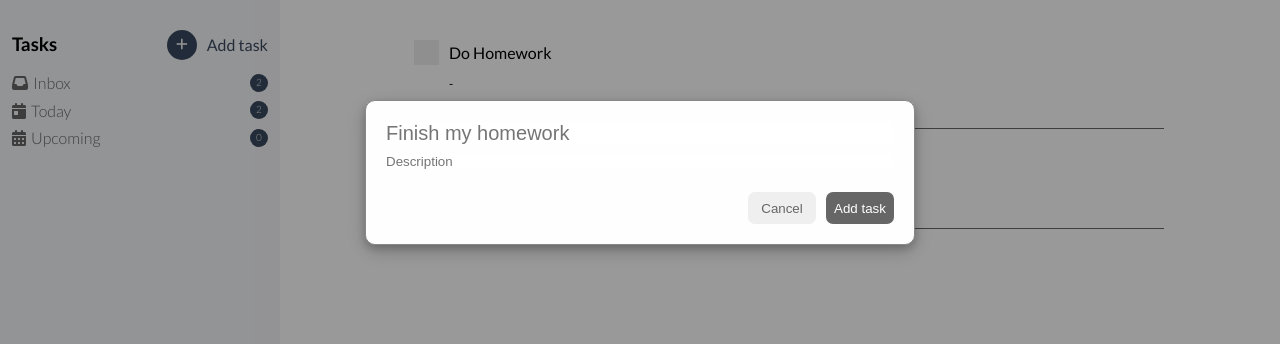
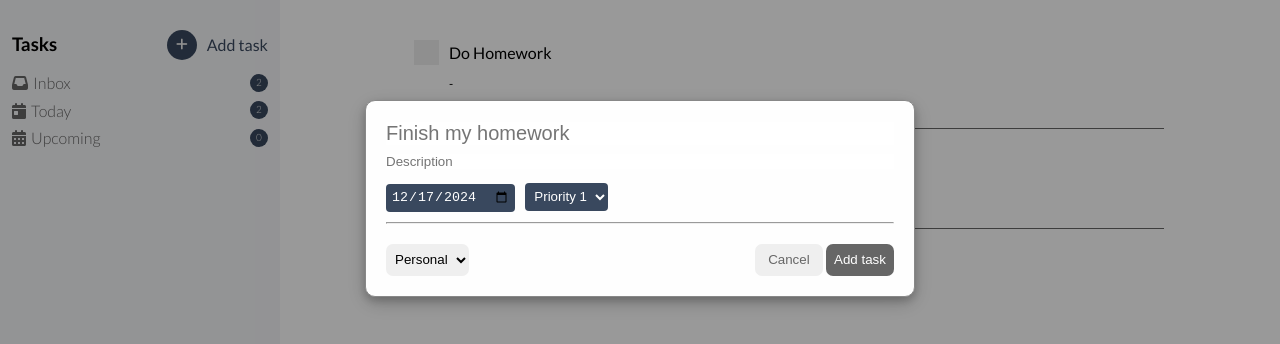
Before and after one commit to handa26/odin-todolist, a website built with webpack: page src/template.html in a window 1280 px wide. Both pictures are taken after a click on the element "Add task". Built offline with nearby package versions, Linux system fonts and the light colour scheme.

Commit message:
Add additional input for task

```diff
--- a/src/styles.css
+++ b/src/styles.css
@@ -136,7 +136,7 @@ body {
 
 .modal-btns {
   display: flex;
-  justify-content: end;
+  justify-content: space-between;
   gap: 10px;
 
   margin-top: 20px;
@@ -159,11 +159,39 @@ body {
   color: #666666;
 }
 
+.modal-btns select {
+  width: auto;
+  height: 32px;
+  border: none;
+  cursor: pointer;
+  border-radius: 7px;
+  padding: 5px;
+}
+
 /* Modal Footer */
 .modal-footer {
-  padding: 2px 16px;
-  background-color: #5cb85c;
-  color: white;
+  display: flex;
+  gap: 10px;
+
+  padding: 10px 0;
+}
+
+.modal-footer input {
+  height: 28px;
+  color: #fff;
+  background-color: #39485e;
+  border: none;
+  border-radius: 4px;
+  padding: 5px;
+}
+
+.modal-footer .input-select select {
+  height: 28px;
+  border: none;
+  padding: 5px;
+  border-radius: 4px;
+  color: #fff;
+  background-color: #39485e;
 }
 
 /* Modal Content/Box */
--- a/src/template.html
+++ b/src/template.html
@@ -70,9 +70,42 @@
               />
             </div>
 
+            <div class="modal-footer">
+              <div class="input-group">
+                <input
+                  type="date"
+                  id="dueDate"
+                  name="dueDate"
+                  value="2024-12-17"
+                  min="2018-01-01"
+                />
+              </div>
+
+              <div class="input-select">
+                <select name="priority" id="priority">
+                  <option value="0" disabled>Priority</option>
+                  <option value="1">Priority 1</option>
+                  <option value="2">Priority 2</option>
+                  <option value="3">Priority 3</option>
+                  <option value="4">Priority 4</option>
+                </select>
+              </div>
+            </div>
+
+            <hr />
+
             <div class="modal-btns">
-              <button class="close btn-light">Cancel</button>
-              <button class="btn-dark" id="btn-add-task">Add task</button>
+              <select name="projects" id="projects">
+                <option value="inbox" disabled>Inbox</option>
+                <option value="personal">Personal</option>
+                <option value="work">Work</option>
+                <option value="errands">Errands</option>
+              </select>
+
+              <div>
+                <button class="close btn-light">Cancel</button>
+                <button class="btn-dark" id="btn-add-task">Add task</button>
+              </div>
             </div>
           </div>
         </div>
```
